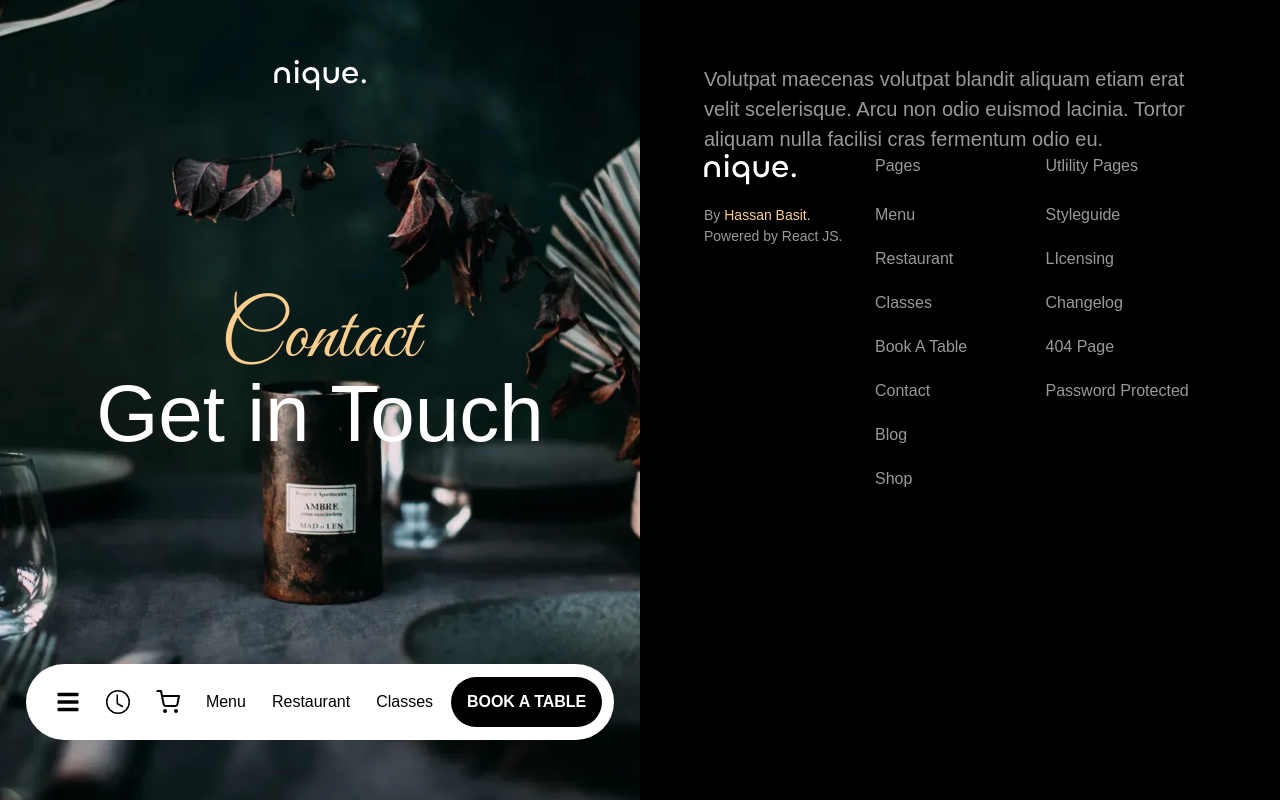
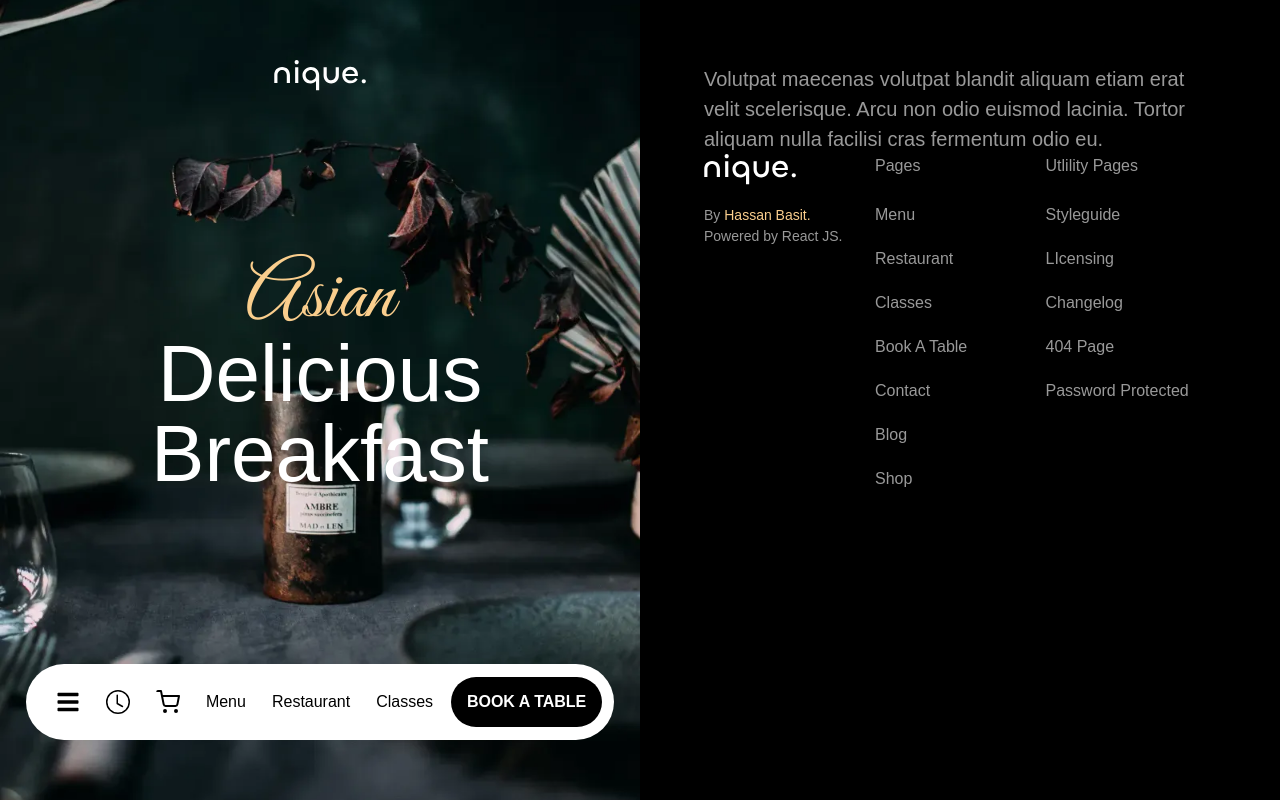
Before and after one commit to Basit46/Nique-Restaurant-Website, a React (Create React App) app: page /classes/1 in a window 1280 px wide. Built offline with nearby package versions, Linux system fonts and the light colour scheme; a web font is replaced by a local one.

Commit message:
Added changes

```diff
--- a/src/assets/classesItems.js
+++ b/src/assets/classesItems.js
@@ -6,6 +6,7 @@ import img5 from "../assets/nique-class5.webp";
 
 export const classesItems = [
   {
+    id: 1,
     img: img1,
     title: "Asian",
     name1: "Delicious",
@@ -13,6 +14,7 @@ export const classesItems = [
     date: "June 16, 2023",
   },
   {
+    id: 2,
     img: img2,
     title: "Breakfast",
     name1: "Coffee",
@@ -20,6 +22,7 @@ export const classesItems = [
     date: "March 17, 2023",
   },
   {
+    id: 3,
     img: img3,
     title: "Vegan",
     name1: "Vegan",
@@ -27,6 +30,7 @@ export const classesItems = [
     date: "January 10, 2023",
   },
   {
+    id: 4,
     img: img4,
     title: "Italian",
     name1: "Salad",
@@ -34,6 +38,7 @@ export const classesItems = [
     date: "November 19, 2023",
   },
   {
+    id: 5,
     img: img5,
     title: "Italian",
     name1: "Homemade",
--- a/src/components/classes/ClassesItem.jsx
+++ b/src/components/classes/ClassesItem.jsx
@@ -4,10 +4,10 @@ import { useNavigate } from "react-router-dom";
 const ClassesItem = ({ item }) => {
   const navigate = useNavigate();
 
-  const { img, title, name1, name2, date } = item;
+  const { id, img, title, name1, name2, date } = item;
 
   const handleClick = () => {
-    navigate(`/classes/${name1}`);
+    navigate(`/classes/${id}`);
   };
 
   return (
--- a/src/pages/ClassesDetails.jsx
+++ b/src/pages/ClassesDetails.jsx
@@ -1,19 +1,28 @@
-import React from "react";
+import React, { useEffect, useState } from "react";
 import Logo from "../components/main/Logo";
 import Navbar from "../components/main/Navbar";
 import Footer from "../components/main/Footer";
+import { classesItems } from "../assets/classesItems";
+import { useParams } from "react-router-dom";
 
 const ClassesDetails = () => {
+  const { classId } = useParams();
+
+  const [itemDetails, setItemDetails] = useState({});
+  useEffect(() => {
+    setItemDetails(classesItems.find((item) => item.id === Number(classId)));
+  }, [classId]);
+
   return (
     <div className="contact lg:flex h-fit w-full relative pb-[100px] sm:pb-0">
       <div className="lg:sticky top-0 img-box w-screen lg:w-1/2 h-[400px] lg:h-screen flex flex-col justify-between items-center pb-[120px] pt-[60px] lg:pb-[60px]">
         <Logo />
         <div>
           <p className="font-great-vibes text-[4rem] lg:text-[5rem] text-[#Face8d] leading-[90%] text-center">
-            Contact
+            {itemDetails.title}
           </p>
           <p className="font-chillax text-[3.125rem] md:text-[4rem] lg:text-[5rem] font-[500] leading-[100%] text-center">
-            Get in Touch
+            {itemDetails.name1} {itemDetails.name2}
           </p>
         </div>
         <div className="fixed bottom-[20px] lg:static z-50">
```
